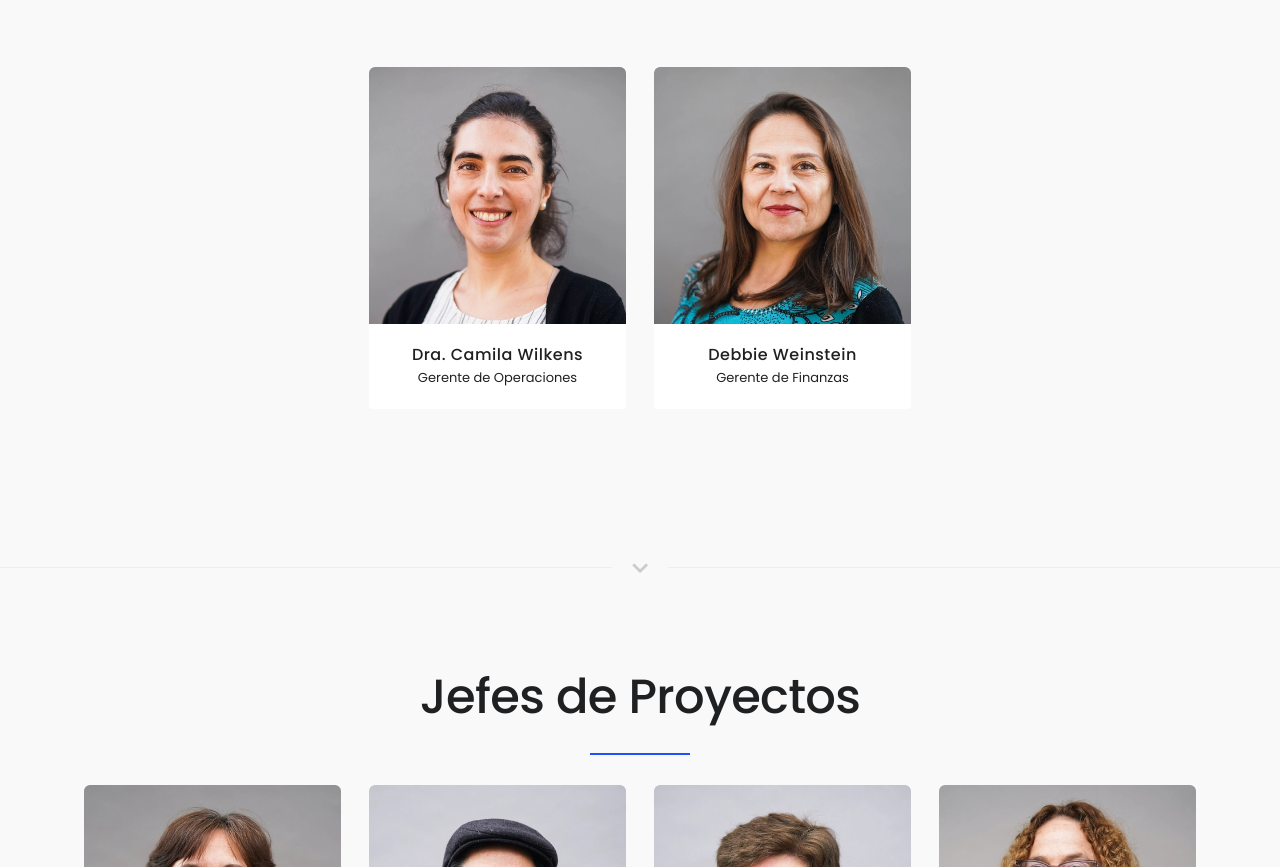
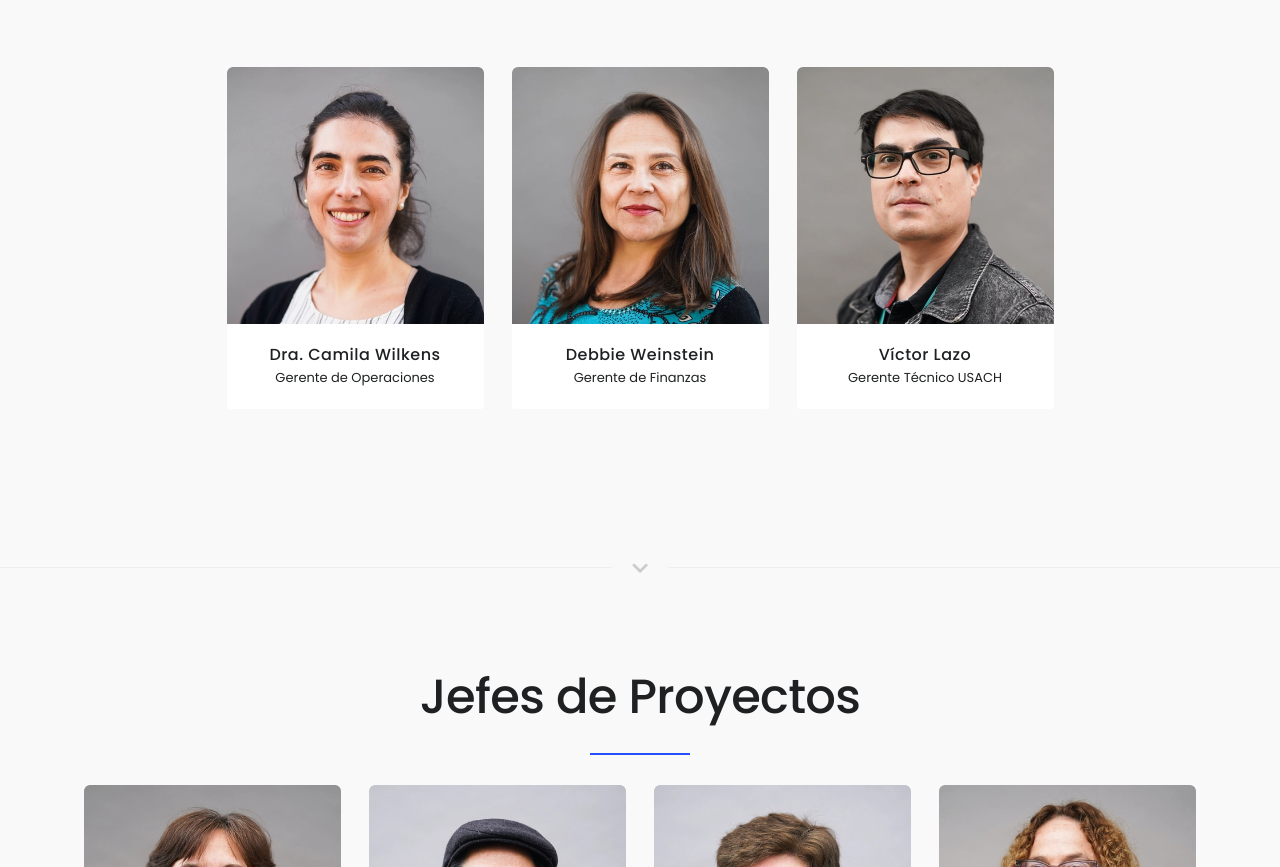
Before and after one commit to nilaluv/Aqua-Biotechnology, a plain HTML site: page index.html in a window 1280 px wide. Shown: the part 3487-4354 px from the top of the page. Drawn offline with nearby package versions, Linux system fonts and the light colour scheme; files whose address does not match are found by name.

Commit message:
integrated new profile & update photo profile

```diff
--- a/index.html
+++ b/index.html
@@ -370,6 +370,17 @@
                             </div>
                         </div>
                     </div>
+                    <div class="col-lg-3">
+                        <div class="team-member" data-animate="fadeIn" data-animate-delay="1000">
+                            <div class="team-image">
+                                <img src="images/profiles/DSC00833-Victor-Lazo.webp" alt="Victor Lazo">
+                            </div>
+                            <div class="team-desc">
+                                <h3>Víctor Lazo</h3>
+                                <span>Gerente Técnico USACH</span>
+                            </div>
+                        </div>
+                    </div>
                 </div>
             </div>
 
```
Also changed, not shown: images/profiles/DSC00833-Victor-Lazo.webp (added), images/profiles/DSC00876-Alicia-Lucero.webp.
